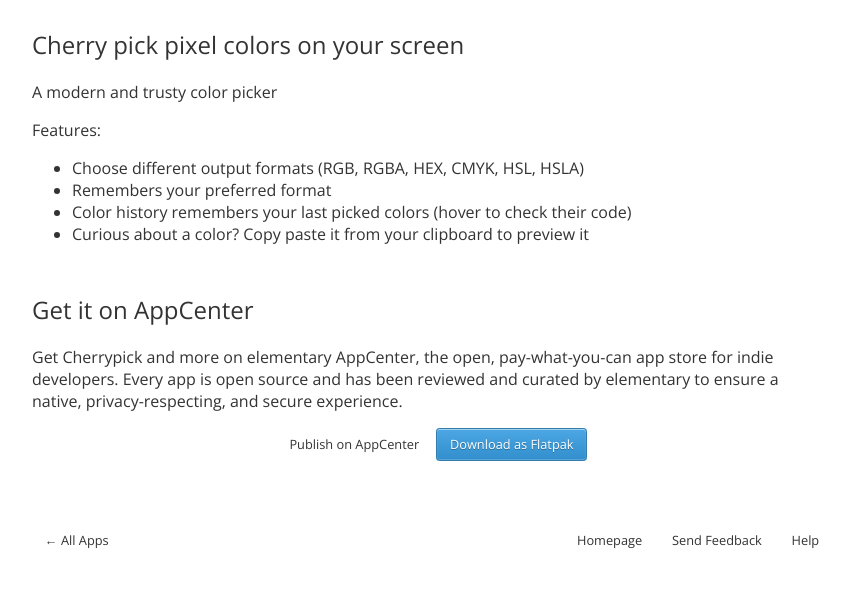
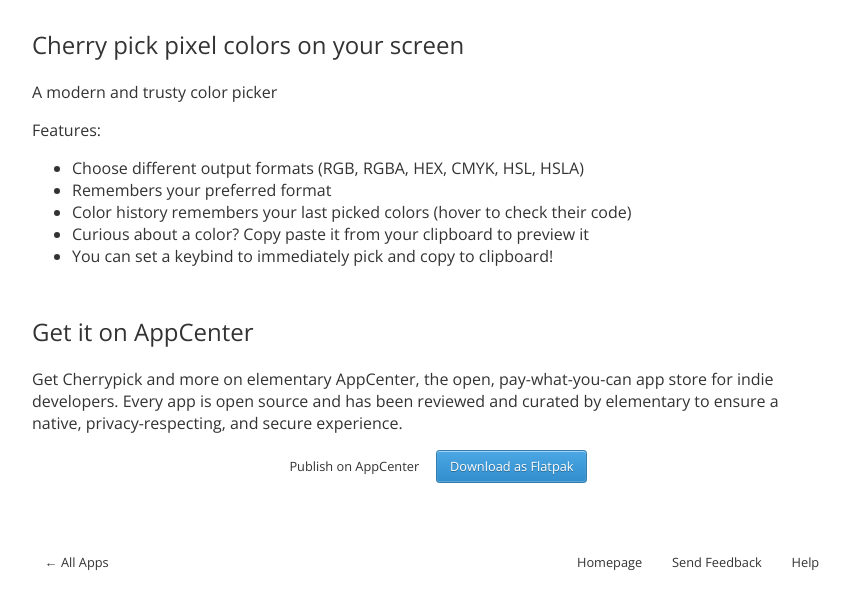
Before and after one commit to elementary/appcenter-web, a Jekyll site: the page built from _apps/io.github.ellie_commons.cherrypick.md, in a window 1280 px wide. Shown: the part 448-1041 px from the top of the page, without its empty margins (208-1058 px from the left). Built offline with Jekyll 4.4.1, drawn with Linux system fonts in a browser that asks for light colours; nearby versions of some CDN libraries; before the commit the page ends 1019 px from its top, so only the background shows below that.

Commit message:
Automatic update of data

```diff
--- a/_apps/io.github.ellie_commons.cherrypick.md
+++ b/_apps/io.github.ellie_commons.cherrypick.md
@@ -25,4 +25,5 @@ redirect_from: /io.github.ellie_commons.cherrypick.desktop/
 <li>Remembers your preferred format</li>
 <li>Color history remembers your last picked colors (hover to check their code)</li>
 <li>Curious about a color? Copy paste it from your clipboard to preview it</li>
+<li>You can set a keybind to immediately pick and copy to clipboard!</li>
 </ul>
```
